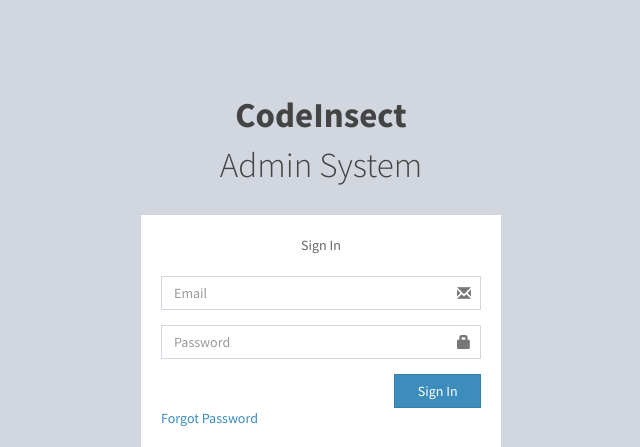
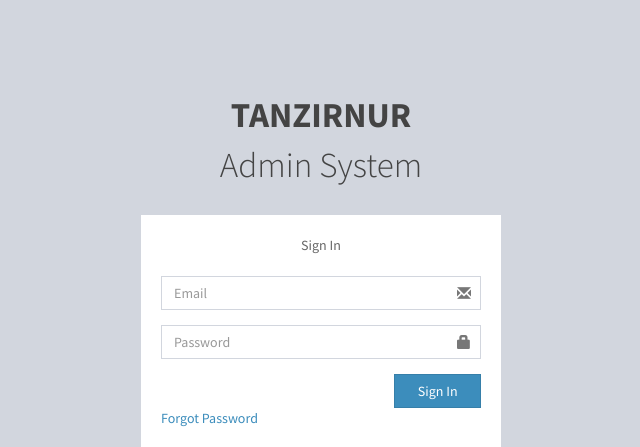
Before and after one commit to NUR-E-ALAM/Admin-Panel-User-Management-using-CodeIgniter, a CodeIgniter app: page /Admin-Panel-User-Management-using-CodeIgniter/login in a window 1280 px wide. Shown: the top 447 px of the page, without its empty margins (319-959 px from the left). Run offline with CodeIgniter, Linux system fonts and the light colour scheme.

Commit message:
login modified

```diff
--- a/application/views/users/login.php
+++ b/application/views/users/login.php
@@ -20,7 +20,7 @@
   <body class="hold-transition login-page">
     <div class="login-box">
       <div class="login-logo">
-        <a href="#"><b>CodeInsect</b><br>Admin System</a>
+        <a href="#"><b>TANZIRNUR</b><br>Admin System</a>
       </div><!-- /.login-logo -->
       <div class="login-box-body">
         <p class="login-box-msg">Sign In</p>
--- /dev/null
+++ b/task/task 01.txt
@@ -0,0 +1,2 @@
+super admin -> users -> admins
+user request -> Admin from,Name,Email,Mobile,Status,Created On,Actions
```
